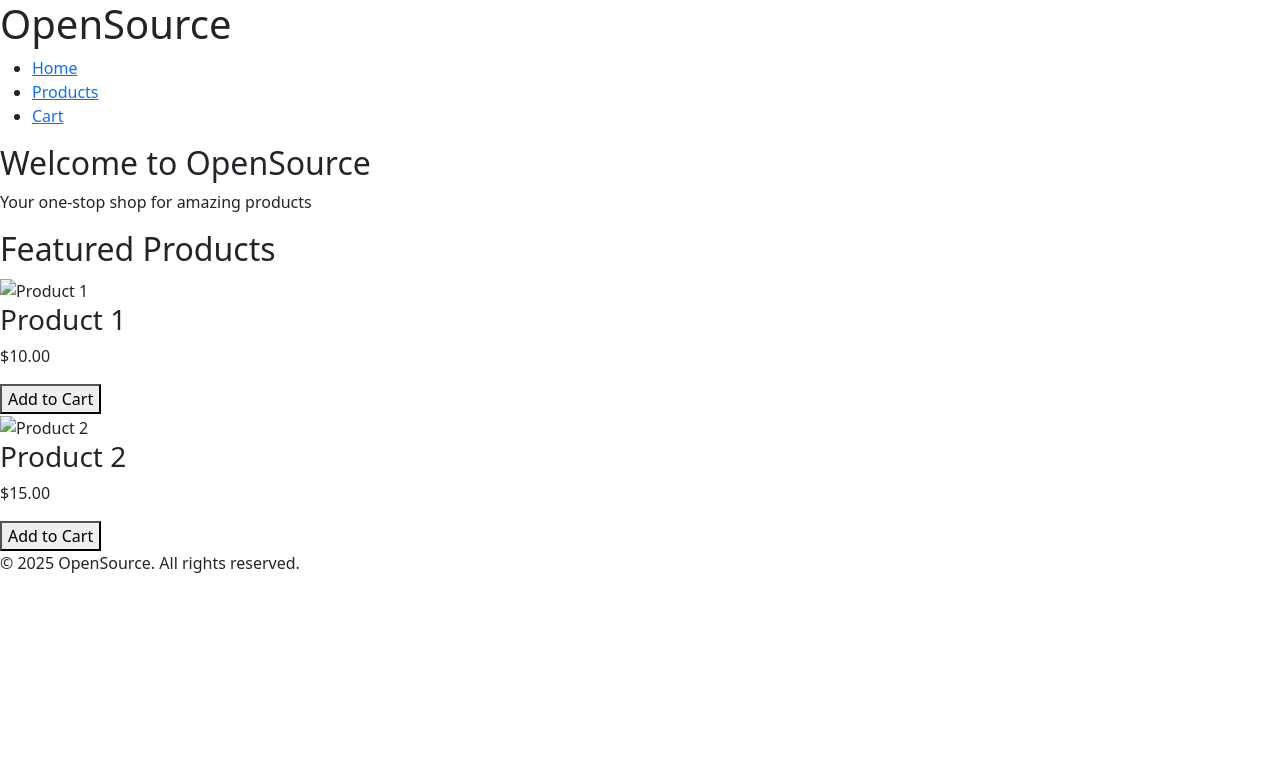
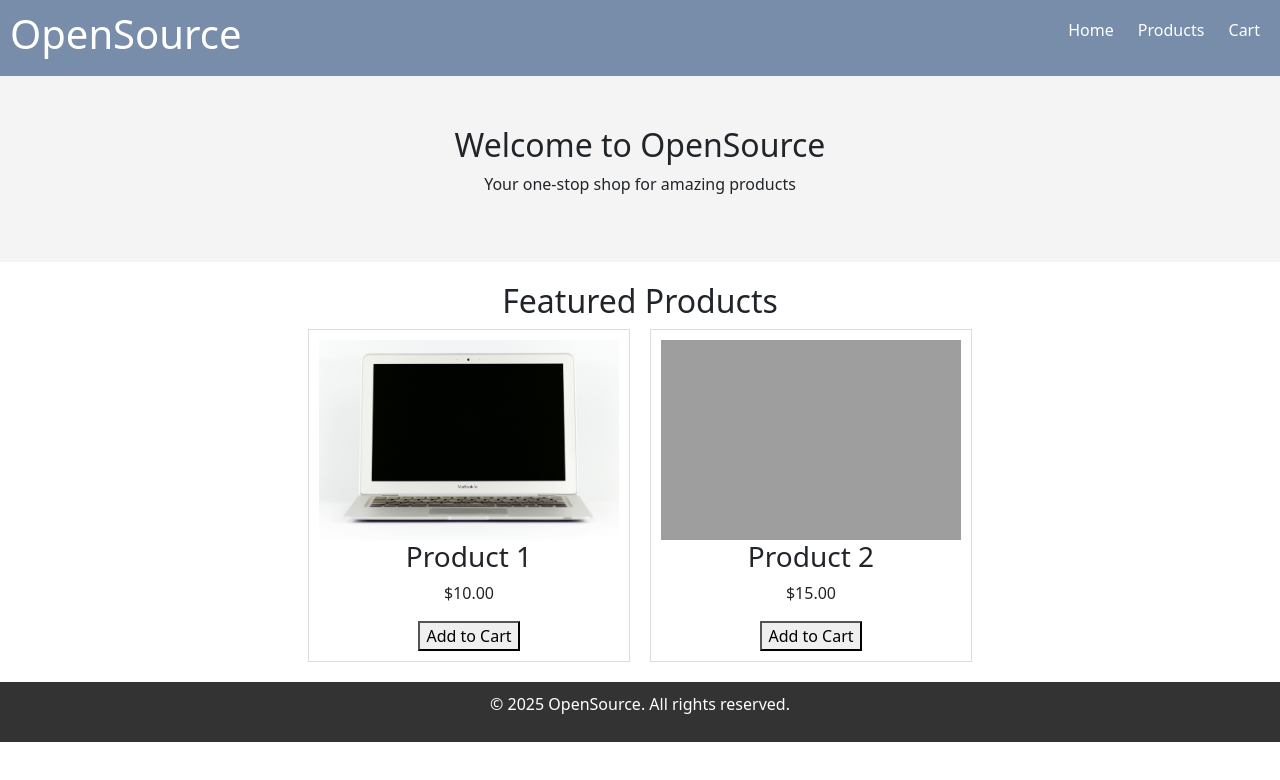
Before and after one commit to BendiKarthikeya/OpenSource, a plain HTML site: page index.html in a window 1280 px wide. Drawn offline with nearby package versions, Linux system fonts and the light colour scheme; the site is published under a folder, as on GitHub Pages, so addresses that start at the root find nothing.

Commit message:
Fix: Correct file paths for styles, links, and images (#10)

```diff
--- a/index.html
+++ b/index.html
@@ -5,7 +5,7 @@
     <meta charset="UTF-8">
     <meta name="viewport" content="width=device-width, initial-scale=1.0">
     <title>Simple E-Commerce</title>
-    <link rel="stylesheet" href="/src/Styles/style.css">
+    <link rel="stylesheet" href="./src/Styles/style.css">
     <link href="https://cdn.jsdelivr.net/npm/bootstrap@5.3.3/dist/css/bootstrap.min.css" rel="stylesheet" integrity="sha384-QWTKZyjpPEjISv5WaRU9OFeRpok6YctnYmDr5pNlyT2bRjXh0JMhjY6hW+ALEwIH" crossorigin="anonymous">
     <link rel="stylesheet" href="https://cdn.jsdelivr.net/npm/bootstrap-icons@1.11.3/font/bootstrap-icons.min.css">
 </head>
@@ -16,8 +16,8 @@
             <h1>OpenSource</h1>
             <ul>
                 <li><a href="index.html">Home</a></li>
-                <li><a href="/src/Html/products.html">Products</a></li>
-                <li><a href="/src/Html/cart.html">Cart</a></li>
+                <li><a href="./src/Html/products.html">Products</a></li>
+                <li><a href="./src/Html/cart.html">Cart</a></li>
             </ul>
         </nav>
     </header>
@@ -32,13 +32,13 @@
             <h2>Featured Products</h2>
             <div class="product-list">
                 <div class="product">
-                    <img src="/public/images/laptop.jpg" alt="Product 1">
+                    <img src="./public/images/laptop.jpg" alt="Product 1">
                     <h3>Product 1</h3>
                     <p>$10.00</p>
                     <button>Add to Cart</button>
                 </div>
                 <div class="product">
-                    <img src="/public/images/phone.jpg" alt="Product 2">
+                    <img src="./public/images/phone.jpg" alt="Product 2">
                     <h3>Product 2</h3>
                     <p>$15.00</p>
                     <button>Add to Cart</button>
```
